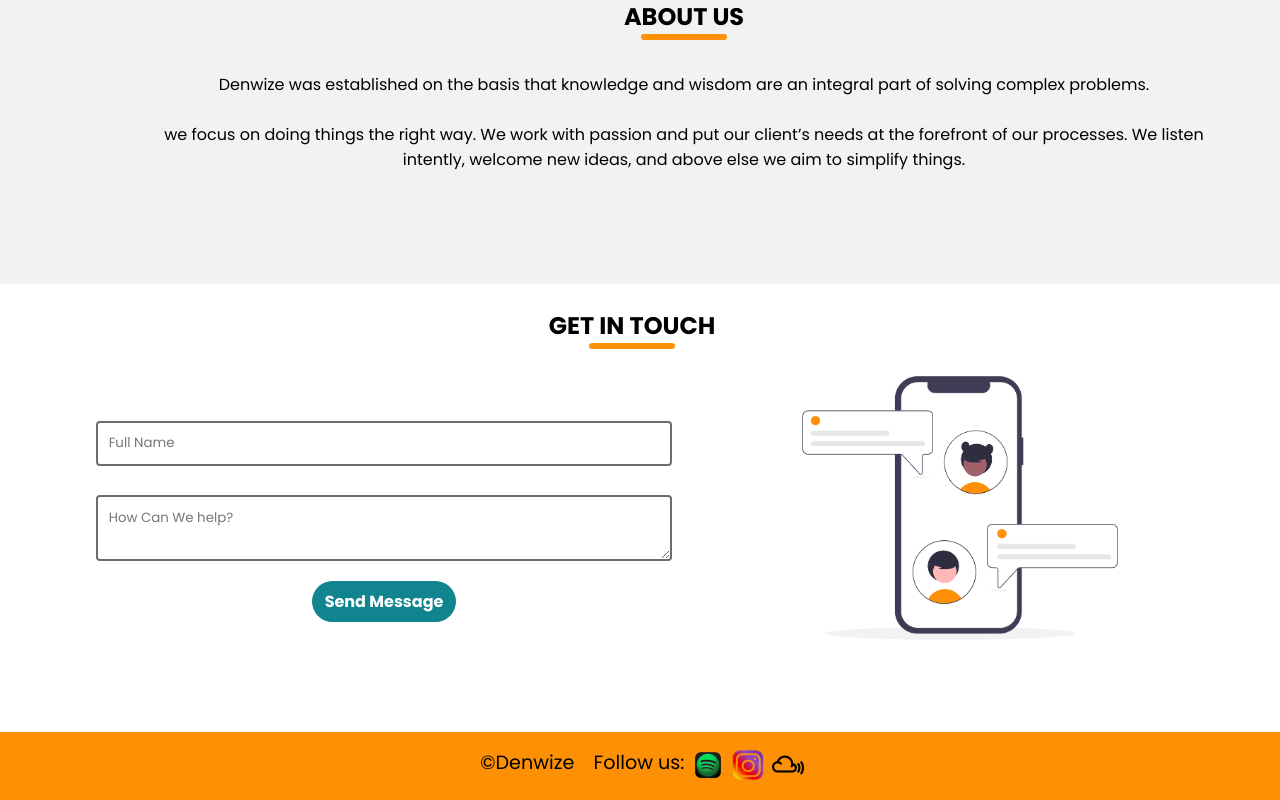
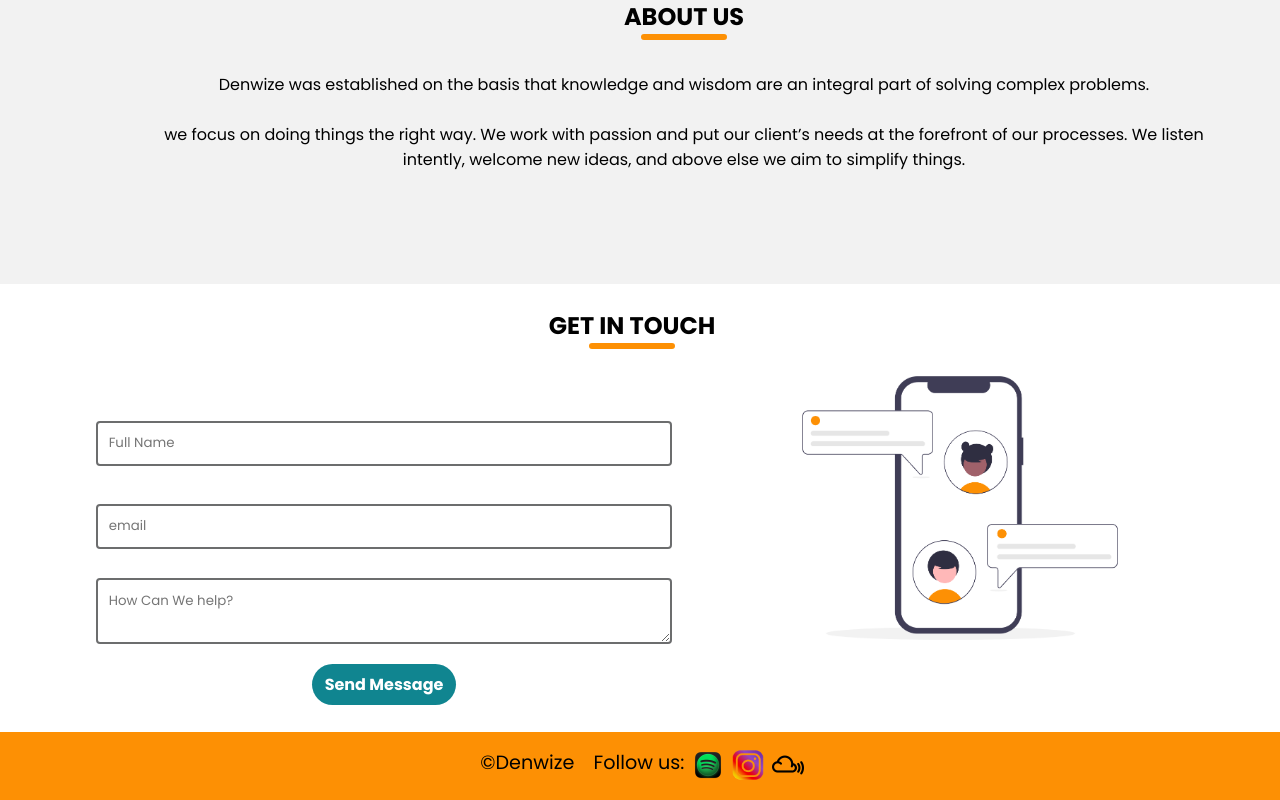
Before and after one commit to gustaveH/denwize2-0, a React (Create React App) app: page / in a window 1280 px wide. Shown: the part 1371-2171 px from the top of the page. Built offline with nearby package versions, Linux system fonts and the light colour scheme.

Commit message:
added email

```diff
--- a/src/components/Contact.js
+++ b/src/components/Contact.js
@@ -18,6 +18,9 @@ const Contact = () => {
             <label>
               <input placeholder='Full Name' name='name' />
             </label>
+            <label>
+              <input placeholder='email' name='email' />
+            </label>
             <textarea name='message' placeholder='How Can We help?' />
             <div className='field'>
               <div data-netlify-recaptcha='true'></div>
```
